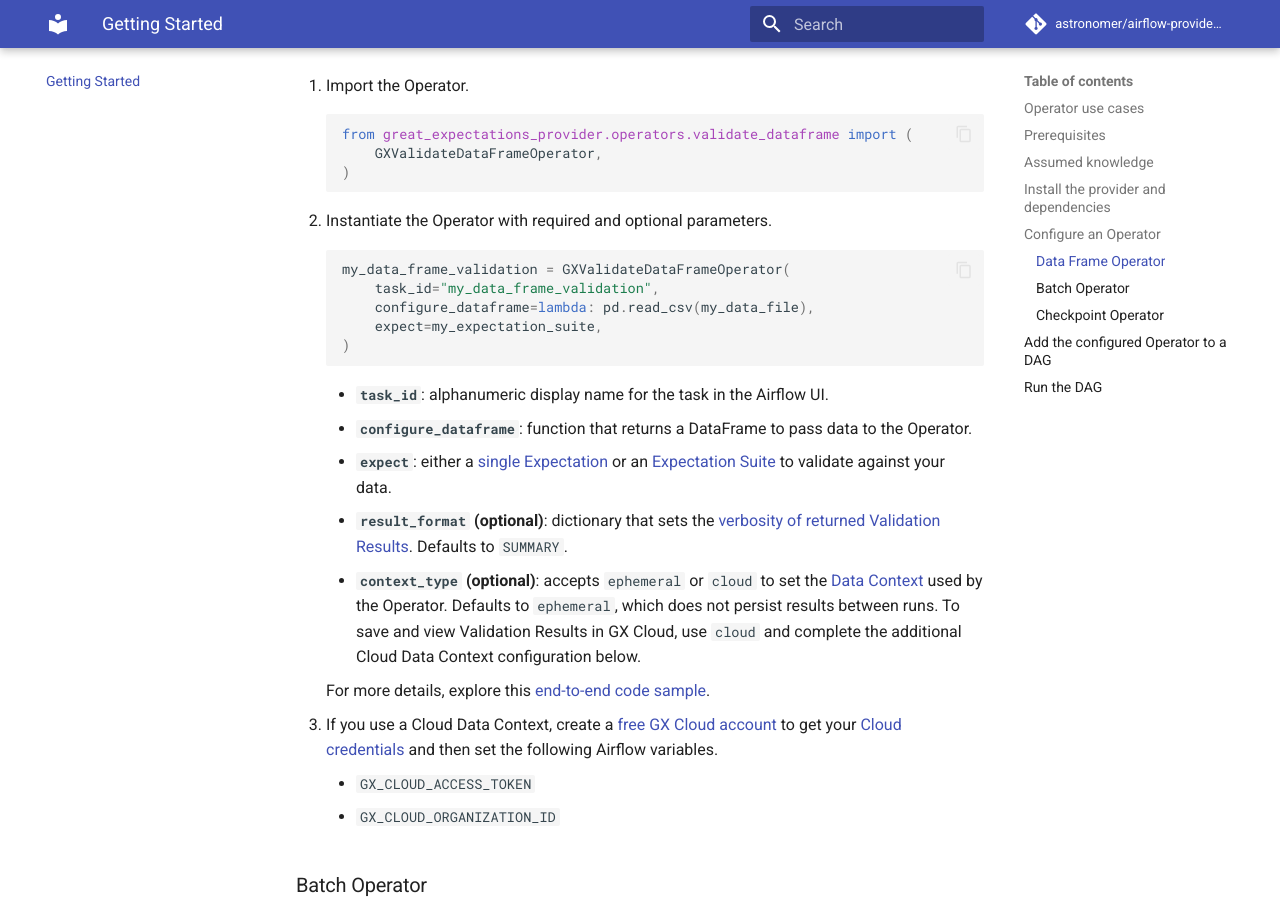
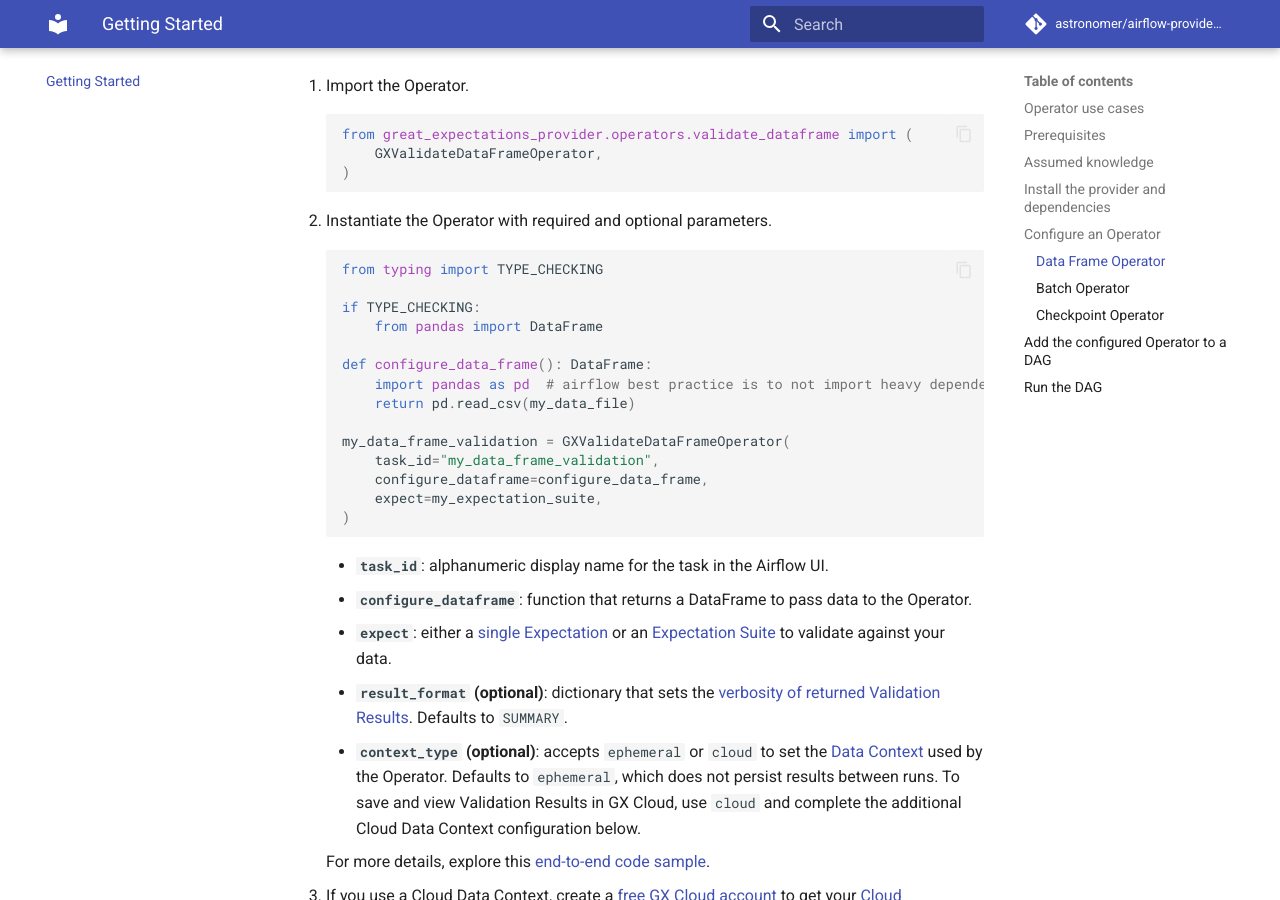
Before and after one commit to astronomer/airflow-provider-great-expectations, an MkDocs documentation site: the page built from docs/getting-started.md, in a window 1280 px wide and 900 px high, scrolled down 2339 px. Built offline with MkDocs 1.6.1 and Material for MkDocs 9.7.7, drawn with Linux system fonts in a browser that asks for light colours; comment, search, counter and statistics services are not loaded; the version menu is left out.

Commit message:
Update docs/getting-started.md
Co-authored-by: Joshua Stauffer <66793731+joshua-stauffer@users.noreply.github.com>

````diff
--- a/docs/getting-started.md
+++ b/docs/getting-started.md
@@ -76,9 +76,19 @@
 2. Instantiate the Operator with required and optional parameters.
 
     ```python
+
+    from typing import TYPE_CHECKING
+
+    if TYPE_CHECKING:
+        from pandas import DataFrame
+
+    def configure_data_frame(): DataFrame:
+        import pandas as pd  # airflow best practice is to not import heavy dependencies top level
+        return pd.read_csv(my_data_file)
+
     my_data_frame_validation = GXValidateDataFrameOperator(
         task_id="my_data_frame_validation",
-        configure_dataframe=lambda: pd.read_csv(my_data_file),
+        configure_dataframe=configure_data_frame,
         expect=my_expectation_suite,
     )
     ```
````
